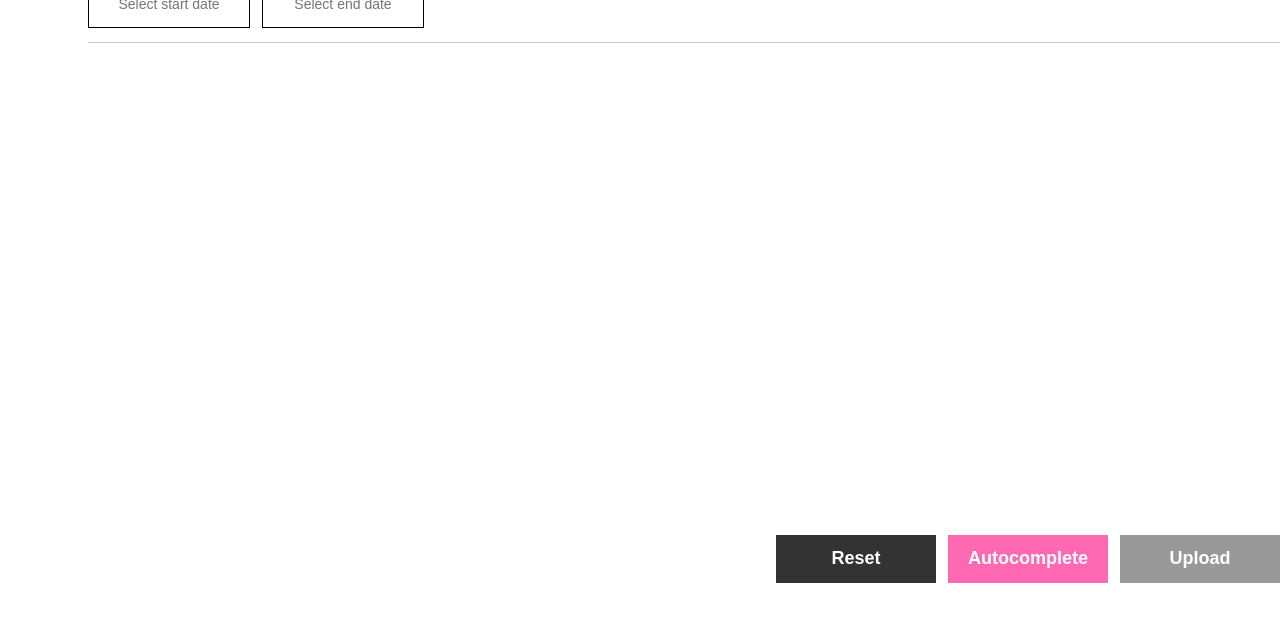
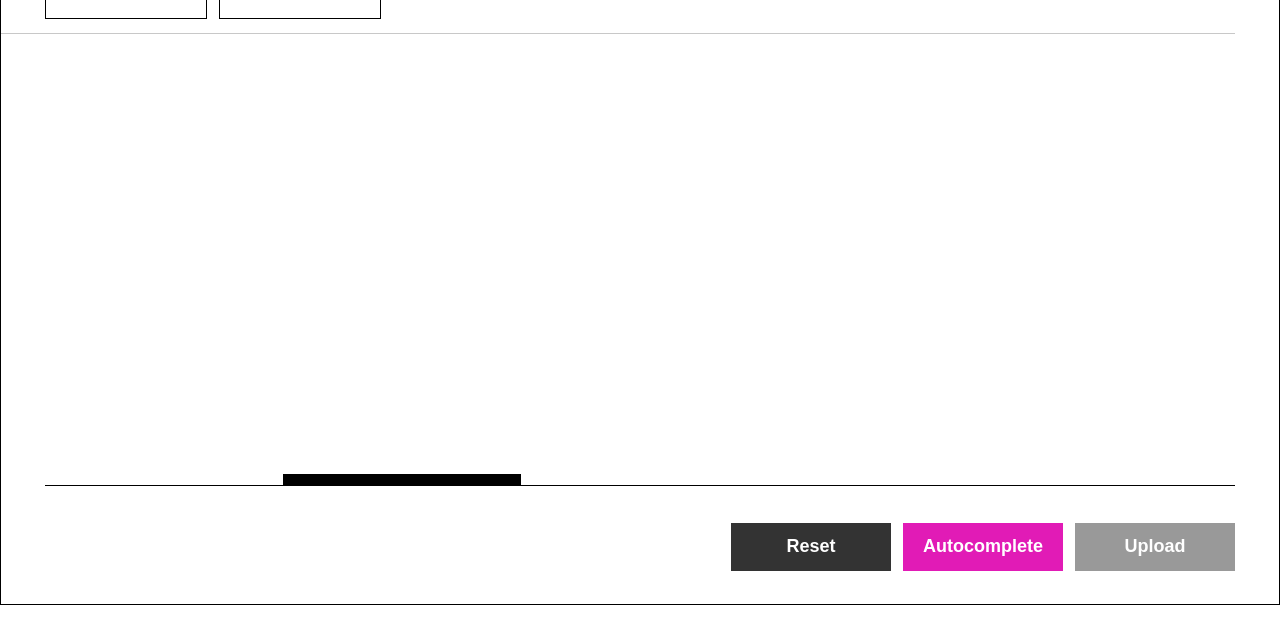
Before and after one commit to berkerbugur/scheduler-ui-dev, a React (Vite) app: page / in a window 1280 px wide. Shown: the top 644 px of the page. Built offline with nearby package versions, Linux system fonts and the light colour scheme.

Commit message:
add carousel feat

```diff
--- a/src/components/Actions/Actions.css
+++ b/src/components/Actions/Actions.css
@@ -2,7 +2,7 @@
   display: flex;
   justify-content: flex-end;
   gap: 12px;
-  margin-top: 20px;
+  margin-top: 37px;
 }
 
 .btn {
@@ -16,5 +16,5 @@
 }
 
 .reset { background-color: #333; }
-.autocomplete { background-color: #ff69b4; }
+.autocomplete { background-color: #E11BB6; }
 .upload { background-color: #999; }
--- a/src/components/Calendar/Calendar.css
+++ b/src/components/Calendar/Calendar.css
@@ -1,11 +1,9 @@
 .calendar {
   display: flex;
   gap: 12px;
-  margin: 20px 0;
-  min-height: 452px;
-  height: 100%;
+  margin: 28px 0 0 44px;
+  height: 412px;
   background-color: white;
-  border: none;
   align-content: flex-start;
 }
 
--- a/src/components/Calendar/Calendar.jsx
+++ b/src/components/Calendar/Calendar.jsx
@@ -1,7 +1,8 @@
 import TimeSlots from '../TimeSlots/TimeSlots.jsx';
 import './Calendar.css';
 import {getDayName, getFormattedDate} from "../../utils/dateUtils.js";
-import {forwardRef, useCallback, useEffect, useImperativeHandle, useMemo, useState} from "react";
+import {forwardRef, useEffect, useImperativeHandle, useMemo, useState} from "react";
+import ScrollBar from "../ScrollBar/ScrollBar.jsx";
 
 const maxDayIndex = 7;
 const pageDirection = {
@@ -11,18 +12,21 @@ const pageDirection = {
 
 // eslint-disable-next-line react/display-name
 const Calendar = forwardRef(({schedule, setPageStart, setPageEnd, addSlot}, ref) => {
-    const days = [...(schedule || []).keys()];
     const [minPage, setMinPage] = useState(0)
     const [maxPage, setMaxPage] = useState(0)
+
+    const days = useMemo(() => {
+        return [...(schedule || []).keys()];
+    }, [schedule]);
 
     useEffect(() => {
         setMinPage(0);
         setMaxPage(days.length > maxDayIndex ? maxDayIndex : days.length);
-    }, [days.length]);
+    }, [days]);
 
     let pagedDays = useMemo(() => {
         setPageStart(minPage === 0);
-        setPageEnd(maxPage === days.length || 0); // TODO bad state call? Transform into useEffect
+        setPageEnd(maxPage === days?.length || 0); // TODO bad state call? Transform into useEffect
         return days.slice(minPage, maxPage)
     }, [minPage, maxPage]);
 
@@ -60,8 +64,9 @@ const Calendar = forwardRef(({schedule, setPageStart, setPageEnd, addSlot}, ref)
     };
 
     return (
+        <div>
             <div className={`calendar ${!days ? 'calendar-empty' : ''}`}>
-            {!!days && pagedDays.map((day, index) => (
+                {days && pagedDays.map((day, index) => (
                     <div key={index} className="day-column">
                         <div className={`day-header ${!day ? 'invisible' : ''}`}>
                             <div className="day-name">{getDayName(day)}</div>
@@ -75,6 +80,8 @@ const Calendar = forwardRef(({schedule, setPageStart, setPageEnd, addSlot}, ref)
                     </div>
                 ))}
             </div>
+            <ScrollBar/>
+        </div>
     );
 });
 
--- a/src/components/DateControls/DateControls.css
+++ b/src/components/DateControls/DateControls.css
@@ -4,10 +4,10 @@
 }
 
 .date-picker {
+  margin-left: 44px;
   display: flex;
   align-items: center;
   gap: 12px;
-  margin: 0;
 }
 
 .date-input:last-child {
@@ -65,6 +65,14 @@
   width: 100%;
 }
 
+.navigation {
+  display: flex;
+  gap: 10px;
+  margin-left: auto;
+  align-self: flex-end;
+  padding-bottom: 20px;
+}
+
 .nav-btn {
   cursor: pointer;
   display: flex;
@@ -111,14 +119,6 @@
 
 .custom-datepicker::placeholder {
   text-align: center;
-}
-
-.navigation {
-  display: flex;
-  gap: 15px;
-  margin-left: auto;
-  align-self: flex-end;
-  padding-bottom: 20px;
 }
 
 /* Overriding datepicker lib styles */
--- a/src/components/Schedule/Schedule.css
+++ b/src/components/Schedule/Schedule.css
@@ -1,15 +1,17 @@
 .schedule-container {
   position: relative;
-  margin: 0 44px;
+  margin: 0;
   left: 50%;
   top: 25%;
   transform: translate(-50%, -50%);
   background-color: white;
+  border: black solid 1px;
+  padding: 44px 44px 33px 0;
 }
 
 .schedule-container h1 {
   color: #000;
-  margin-bottom: 44px;
+  margin: 0 44px 44px;
 }
 
 .invisible {
--- a/src/components/Schedule/Schedule.jsx
+++ b/src/components/Schedule/Schedule.jsx
@@ -1,34 +1,31 @@
-import {useEffect, useMemo, useRef, useState} from 'react';
+import {useEffect, useRef, useState} from 'react';
 import DateControls from '../DateControls/DateControls';
 import Calendar from '../Calendar/Calendar';
 import Actions from '../Actions/Actions';
 import './Schedule.css';
-import {getDateRange} from "../../utils/dateUtils.js";
+import {getDateRange, getFormattedDate} from "../../utils/dateUtils.js";
 
 const Schedule = () => {
     const [startDate, setStartDate] = useState(null);
     const [endDate, setEndDate] = useState(null);
     const [pageStart, setPageStart] = useState(true);
     const [pageEnd, setPageEnd] = useState(false);
+    const [schedule, setSchedule] = useState(null)
     const calenderRef = useRef(null);
 
     const prev = () => {calenderRef.current?.prevDates()};
     const next = () => {calenderRef.current?.nextDates()};
 
-    const schedule = useMemo(() => {
+    useEffect(() => {
         let scheduleMap = new Map();
         const dateRange = getDateRange(startDate, endDate);
         dateRange?.forEach(date => { scheduleMap.set(date, []); });
-        return scheduleMap
-    }, [endDate]);
-
-    useEffect(() => {
-        console.log(schedule)
-    }, [schedule]);
+        setSchedule(scheduleMap)
+    }, [startDate, endDate]);
 
     const addSlot = (day, slot) => {
-        // TODO does not update with child trigger
-        schedule.set(day, [...schedule.get(day), slot]);
+        // creating new map gets the shallow copy of schedule and is seen as an update from components, js is weird :)
+        setSchedule(new Map(schedule.set(day, [...schedule.get(day), slot])));
     }
 
     return (
--- /dev/null
+++ b/src/components/ScrollBar/ScrollBar.css
@@ -0,0 +1,12 @@
+.scrollbar-container {
+    margin-left: 44px;
+    border-bottom: 1px solid black;
+}
+
+
+.scrollbar {
+    width: 20%;
+    border-bottom: 11px solid black;
+    position: relative;
+    left: 20%
+}
--- /dev/null
+++ b/src/components/ScrollBar/ScrollBar.jsx
@@ -0,0 +1,11 @@
+import './ScrollBar.css';
+
+const ScrollBar = () => {
+    return (
+        <div className="scrollbar-container">
+            <div className='scrollbar'></div>
+        </div>
+    )
+}
+
+export default ScrollBar;
--- a/src/components/TimeSlots/TimeSlots.css
+++ b/src/components/TimeSlots/TimeSlots.css
@@ -1,4 +1,5 @@
 .time-slots {
+    display: flex;
     flex: 1;
     flex-direction: column;
     height: 286px;
@@ -17,6 +18,7 @@
     background-color: #D8D8D8;
 }
 
+/* TODO Refactor classes below */
 .time-slot {
     border: 1px solid #ff69b4;
     padding: 11px;
@@ -25,6 +27,19 @@
     box-shadow: 0 2px 4px rgba(0, 0, 0, 0.1);
     background-color: white;
     cursor: pointer;
+}
+
+.time-input {
+    border: 1px solid #ff45a4;
+    padding: 11px;
+    text-align: center;
+    color: #E11BB6;
+    box-shadow: 0 2px 4px rgba(0, 0, 0, 0.1);
+    background-color: white;
+    cursor: text;
+    font: inherit;
+    font-size: 16px;
+    max-width: inherit;
 }
 
 .add-time {
@@ -46,6 +61,6 @@
 }
 
 .time-slot.selected {
-    color: #ff45a4;
-    border-color: #ff45a4;
+    color: #E11BB6;
+    border-color: #E11BB6;
 }
--- a/src/components/TimeSlots/TimeSlots.jsx
+++ b/src/components/TimeSlots/TimeSlots.jsx
@@ -1,28 +1,54 @@
 import {useState} from 'react';
 import './TimeSlots.css';
 
-const TimeSlots = ({ day, timeSlots, addSlot }) => {
+const TimeSlots = ({ timeSlots, day, addSlot }) => {
     const [hover, setHover] = useState(false)
-    timeSlots && timeSlots[0] && setHover(true)
+    const [input, setInput] = useState('');
+    const [isAdd, setIsAdd] = useState(true)
 
-    const handleInput = () => {
-        addSlot(day, '09:00')
-        console.log('input')
+    const handleAdd = () => {
+        if (input) addSlot(day, input)
+        setIsAdd(false)
+        setInput('')
     };
+
+    const handleUnfocus = () => {
+        if (input) addSlot(day, input)
+        setIsAdd(true);
+        setInput('')
+    }
+
+    const handleInput = (event) => {
+        setInput(event?.target.value)
+    }
 
     return (
         <div className={`time-slots ${hover ? 'active' : ''}`} onMouseEnter={() => setHover(true)}
              onMouseLeave={() => setHover(false)}>
-            {timeSlots.length > 0 && (
+            {timeSlots?.length > 0 && timeSlots.map((slot, index) => (
                 <div
+                    key={index}
                     className="time-slot selected">
-                    Time
+                    {slot}
                 </div>
-            )}
-            <div
-                className={`add-time ${hover ? '' : 'invisible'}`} onClick={handleInput}>
-                Add Time
-            </div>
+            ))
+            }
+            {
+                isAdd ?
+                    <div
+                        className={`add-time ${hover ? '' : 'invisible'}`} onClick={handleAdd}>
+                        Add Time
+                    </div>
+                    :
+                    <input
+                        className='time-input'
+                        type="time"
+                        value={input}
+                        onChange={handleInput}
+                        onBlur={handleUnfocus}
+                        onKeyDown={(e) => {e.keyCode === 13 ? handleAdd() : null }}
+                    />
+            }
         </div>
     );
 };
```
Lines whose indentation alone changed are shown as unchanged.
